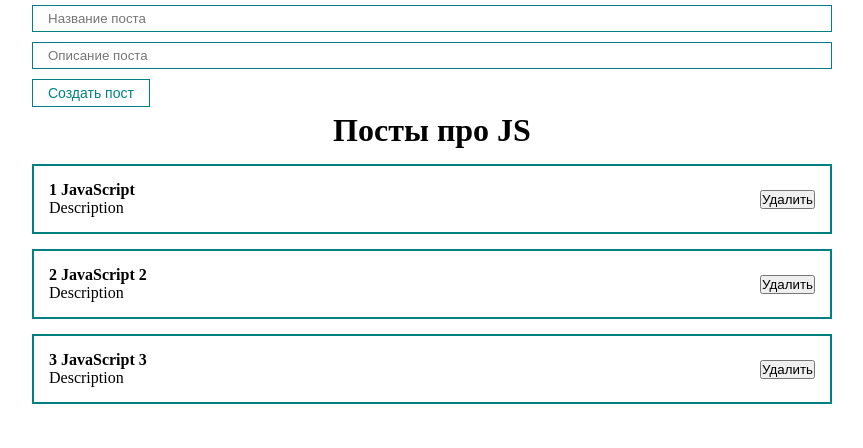
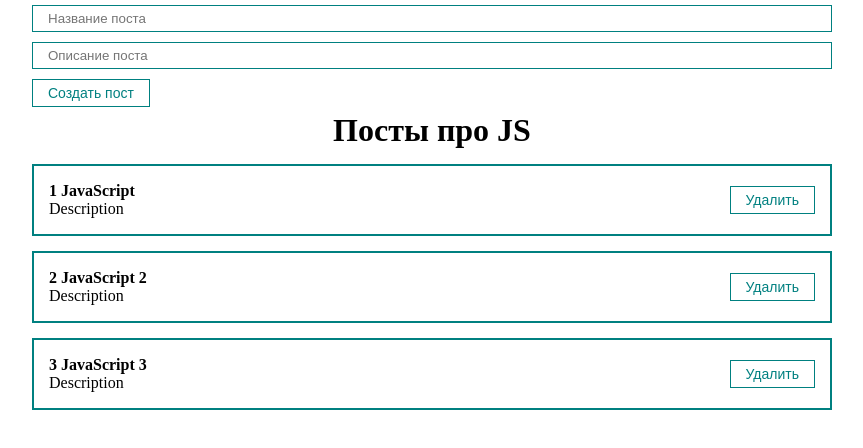
Before and after one commit to mdlufy/react-blog, a React (Create React App) app: page / in a window 1280 px wide. Shown: the top 448 px of the page, without its empty margins (208-1071 px from the left). Built offline with nearby package versions, Linux system fonts and the light colour scheme.

Commit message:
add functionality for deleting posts

```diff
--- a/src/App.js
+++ b/src/App.js
@@ -15,14 +15,26 @@ function App() {
         { id: 3, title: "JavaScript 3", body: "Description" },
     ]);
 
+
     function createPost(newPost) {
         setPosts([...posts, newPost]);
+    }
+
+    function removePost(post) {
+        setPosts(posts.filter(p => p.id !== post.id))
     }
 
     return (
         <div className="App">
             <PostForm create={createPost} />
-            <PostList posts={posts} title="Посты про JS" />
+            {posts.length
+                ?
+                <PostList remove={removePost} posts={posts} title="Посты про JS" />
+                :
+                <h1 style={{textAlign: 'center'}}>
+                    Посты не найдены!
+                </h1>
+            }
         </div>
     );
 }
--- a/src/components/PostItem.jsx
+++ b/src/components/PostItem.jsx
@@ -1,4 +1,5 @@
 import React from "react";
+import MyButton from "./UI/button/MyButton";
 
 const PostItem = (props) => {
     return (
@@ -10,7 +11,9 @@ const PostItem = (props) => {
                 <div>{props.post.body}</div>
             </div>
             <div className="post__btns">
-                <button>Удалить</button>
+                <MyButton onClick={() => props.remove(props.post)}>
+                    Удалить
+                </MyButton>
             </div>
         </div>
     );
--- a/src/components/PostList.jsx
+++ b/src/components/PostList.jsx
@@ -1,14 +1,14 @@
 import React from "react";
 import PostItem from "./PostItem";
 
-const PostList = ({ posts, title }) => {
+const PostList = ({ posts, title, remove }) => {
     return (
         <div>
             <h1 style={{ textAlign: "center" }}>
                 {title}
             </h1>
             {posts.map((post, index) => (
-                <PostItem number={index + 1} post={post} key={post.id} />
+                <PostItem remove={remove} number={index + 1} post={post} key={post.id} />
             ))}
         </div>
     );
```
